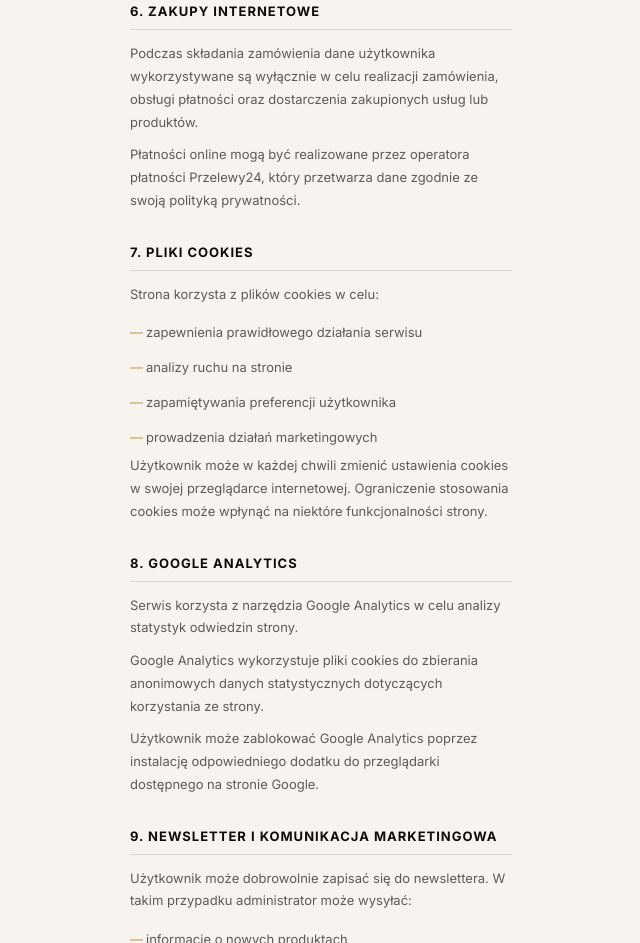
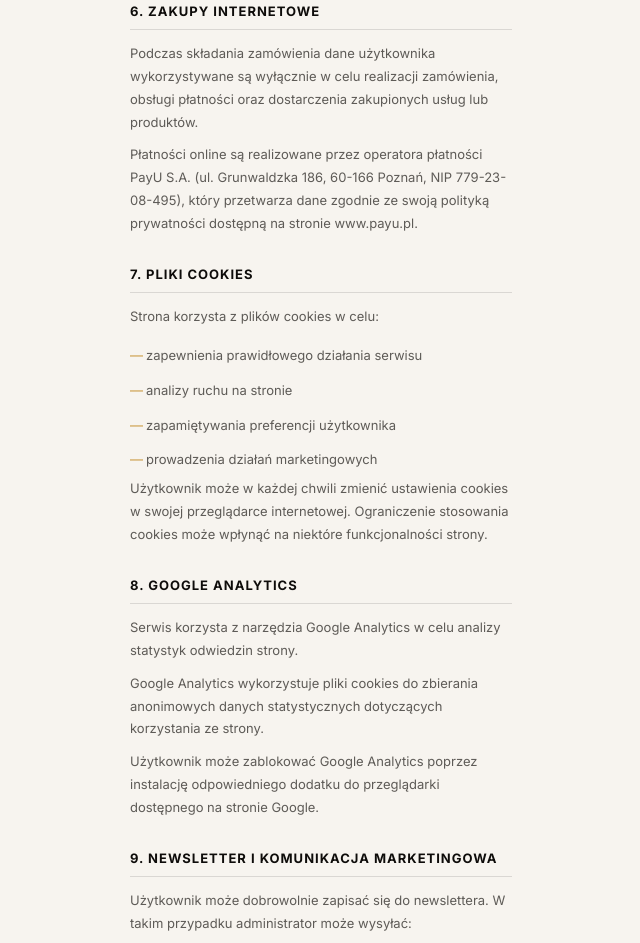
Before and after one commit to MikeCalisto/swiatlo-studyjne, a plain HTML site: page pl/polityka-prywatnosci.html in a window 1280 px wide. Shown: the part 2226-3169 px from the top of the page, without its empty margins (319-959 px from the left). Drawn offline with nearby package versions, Linux system fonts and the light colour scheme; a web font is replaced by a local one.

Commit message:
Update: pl/polityka-prywatnosci.html

```diff
--- a/pl/polityka-prywatnosci.html
+++ b/pl/polityka-prywatnosci.html
@@ -213,7 +213,7 @@
     <div class="sub-section">
       <h2>6. Zakupy internetowe</h2>
       <p>Podczas składania zamówienia dane użytkownika wykorzystywane są wyłącznie w celu realizacji zamówienia, obsługi płatności oraz dostarczenia zakupionych usług lub produktów.</p>
-      <p>Płatności online mogą być realizowane przez operatora płatności Przelewy24, który przetwarza dane zgodnie ze swoją polityką prywatności.</p>
+      <p>Płatności online są realizowane przez operatora płatności PayU S.A. (ul. Grunwaldzka 186, 60-166 Poznań, NIP 779-23-08-495), który przetwarza dane zgodnie ze swoją polityką prywatności dostępną na stronie www.payu.pl.</p>
     </div>
 
     <div class="sub-section">
```
